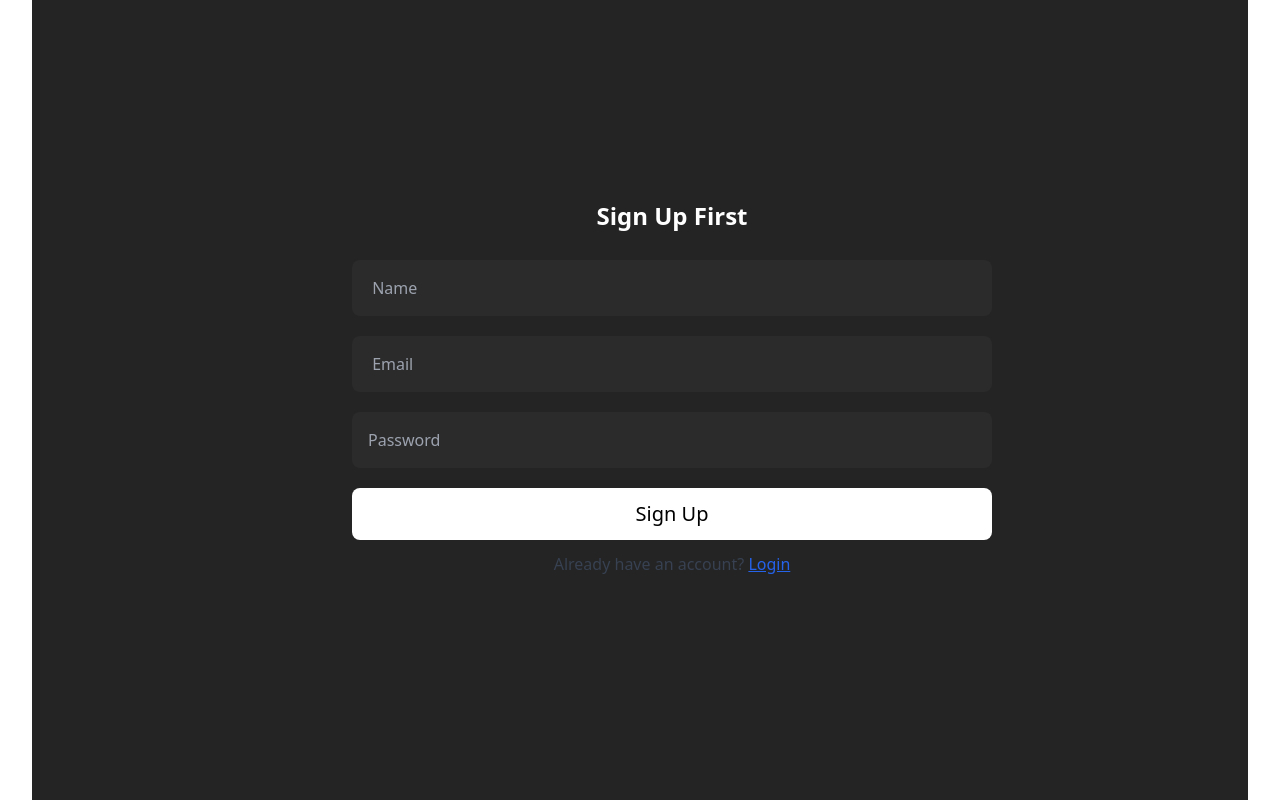
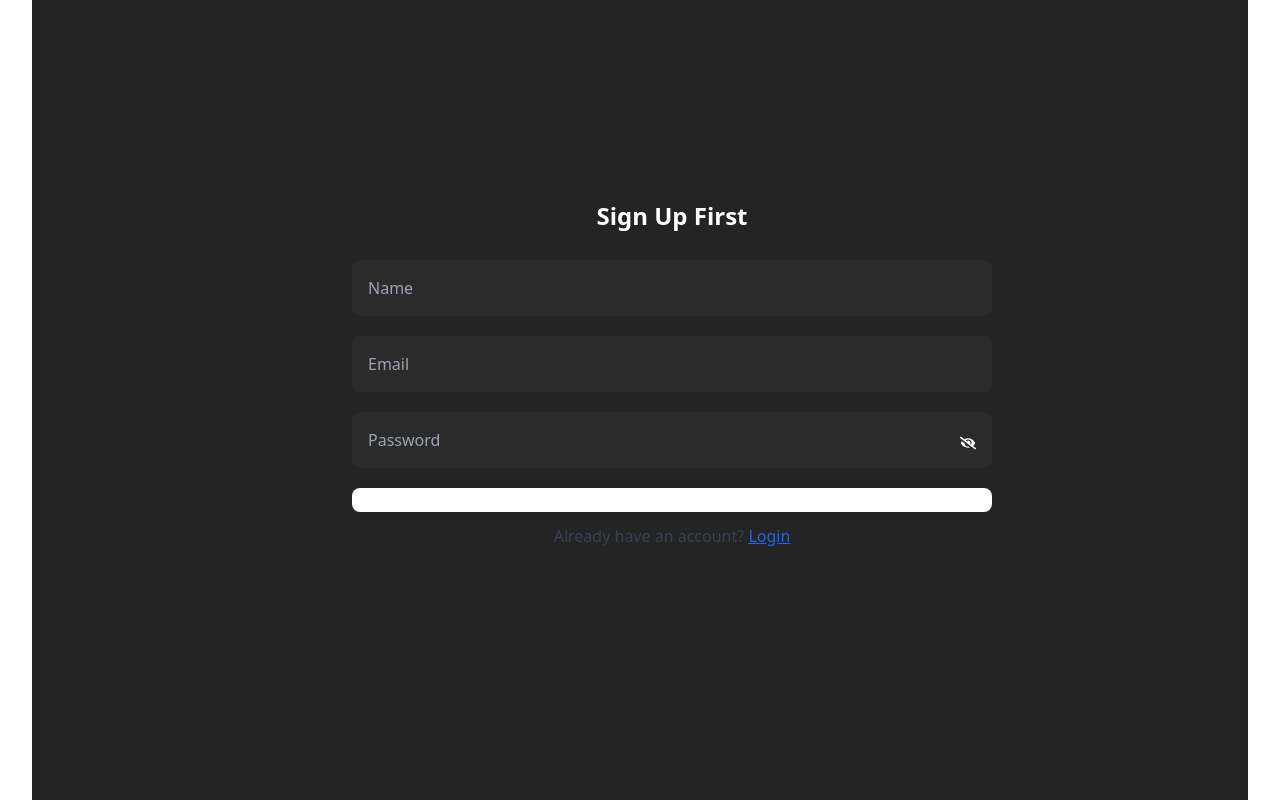
Before and after one commit to ikrar24/NoteApp-FullStack, a React (Vite) app in the folder Frontend/: page /signup in a window 1280 px wide. Built offline with nearby package versions, Linux system fonts and the light colour scheme.

Commit message:
add working logut

```diff
--- a/Frontend/src/Components/Navbar.jsx
+++ b/Frontend/src/Components/Navbar.jsx
@@ -37,7 +37,6 @@ setLoading(true)
 
 
 if (reqLogOut.ok) {
-   localStorage.removeItem("authToken");
 
 toast.success(DataLogOut.message)
 
--- a/Frontend/src/Pages/Login.jsx
+++ b/Frontend/src/Pages/Login.jsx
@@ -1,8 +1,9 @@
-import React, { useState } from "react";
+import React, { useRef, useState } from "react";
 import { Link, useNavigate } from "react-router-dom";
 import { toast } from "react-toastify";
 import LoadingEffects from "../Components/LoadingEffects";
 import { GetToken } from "../Store/GetAuthToken";
+import { FaEye, FaEyeSlash } from "react-icons/fa";
 
 function Login() {
   const inputStyle = "background-icons p-3 md:p-4 rounded-lg outline-none";
@@ -10,8 +11,31 @@ function Login() {
   const [password, setPassword] = useState("");
   const [loading, setLoading] = useState(false);
   const navigate = useNavigate();
+  const passwordInput = useRef(null);
 
-  // handle login
+  const [showPassword, setShowPassword] = useState(false);
+
+
+  // handle password
+  const togglePassword = () => {
+    if (passwordInput.current) {
+      // type toggle
+      passwordInput.current.type = showPassword ? "password" : "text";
+
+
+
+      setShowPassword(!showPassword);
+    }
+  };
+
+
+
+
+
+
+
+
+// handle login
   const handleLogin = async (e) => {
     e.preventDefault();
     try {
@@ -55,6 +79,8 @@ function Login() {
     }
   };
 
+
+
   return (
     <>
       <section className="flex items-center justify-center w-screen h-screen">
@@ -71,15 +97,35 @@ function Login() {
               onChange={(e) => setEmail(e.target.value)}
               required
             />
+
+            <div className=" relative " >
+
+
             <input
-              type="password"
+              type={showPassword ? "text" : "password"}
               placeholder="Password"
-              className={inputStyle}
+              className={`${inputStyle} w-full `}
               value={password}
               onChange={(e) => setPassword(e.target.value)}
               required
+              ref={passwordInput}
+
             />
 
+{/* toggle type of password  */}
+
+        {showPassword ? (
+        <FaEye
+          className="absolute right-4 bottom-[30%] cursor-pointer"
+          onClick={togglePassword}
+        />
+      ) : (
+        <FaEyeSlash
+          className="absolute right-4 bottom-[30%] cursor-pointer"
+          onClick={togglePassword}
+        />
+      )}
+</div>
             <button
               className="p-3 rounded-lg outline-none bg-white text-black text-xl"
               type="submit"
--- a/Frontend/src/Pages/SignUp.jsx
+++ b/Frontend/src/Pages/SignUp.jsx
@@ -2,14 +2,17 @@ import React, { useState } from "react";
 import { useNavigate, Link } from "react-router-dom";
 import { toast } from "react-toastify";
 import LoadingEffects from "../Components/LoadingEffects";
+import { FaEye, FaEyeSlash } from "react-icons/fa";
+import { SyncLoader } from "react-spinners";
 
 function SignUp() {
   const inputStyle = "background-icons p-3 md:p-4 rounded-lg outline-none";
   const [fullName, setFullName] = useState("");
   const [email, setEmail] = useState("");
   const [password, setPassword] = useState("");
+  const [showPassword, setShowPassword] = useState(false);
+  const [loading, setLoading] = useState(false);
   const navigate = useNavigate();
-  const [Loading, setLoading] = useState(false)
 
   const handleSubmit = async (e) => {
     e.preventDefault();
@@ -20,37 +23,34 @@ function SignUp() {
         headers: {
           "Content-Type": "application/json",
         },
-        body: JSON.stringify({
-          fullName,
-          email,
-          password,
-        }),
+        body: JSON.stringify({ fullName, email, password }),
       });
 
       const data = await res.json();
       if (res.ok) {
-       toast.success(data.message)
+        toast.success(data.message);
         navigate("/login");
       } else {
-        toast.error(data.message)
+        toast.error(data.message);
       }
     } catch (error) {
       console.error(error);
       alert("Server error, please try again later.");
-    }finally{
-      setLoading(false)
+    } finally {
+      setLoading(false);
     }
   };
 
   return (
-    <>    <section className="flex items-center justify-center w-screen h-screen">
+    <>
+      <section className="flex items-center justify-center w-screen h-screen">
         <div className="w-[90%] md:w-[50%] h-[50%]">
-        <h1 className="text-center text-2xl font-semibold"> Sign Up First </h1>
+          <h1 className="text-center text-2xl font-semibold">Sign Up First</h1>
 
           <form className="flex flex-col gap-5 mt-7" onSubmit={handleSubmit}>
             <input
               type="text"
-            placeholder=" Name "
+              placeholder="Name"
               className={inputStyle}
               value={fullName}
               onChange={(e) => setFullName(e.target.value)}
@@ -58,26 +58,41 @@ function SignUp() {
             />
             <input
               type="email"
-            placeholder=" Email "
+              placeholder="Email"
               className={inputStyle}
               value={email}
               onChange={(e) => setEmail(e.target.value)}
               required
             />
+
+            {/* Password Field with toggle */}
+            <div className="relative">
               <input
-            type="password"
+                type={showPassword ? "text" : "password"}
                 placeholder="Password"
-            className={inputStyle}
+                className={`${inputStyle} w-full`}
                 value={password}
                 onChange={(e) => setPassword(e.target.value)}
                 required
               />
+              {showPassword ? (
+                <FaEye
+                  className="absolute right-4 bottom-[30%] cursor-pointer"
+                  onClick={() => setShowPassword(false)}
+                />
+              ) : (
+                <FaEyeSlash
+                  className="absolute right-4 bottom-[30%] cursor-pointer"
+                  onClick={() => setShowPassword(true)}
+                />
+              )}
+            </div>
 
             <button
               className="p-3 rounded-lg outline-none bg-white text-black text-xl"
               type="submit"
             >
-            Sign Up
+
             </button>
           </form>
 
@@ -88,9 +103,9 @@ function SignUp() {
             </Link>
           </p>
         </div>
+      </section>
 
-    </section>
-      {Loading && <LoadingEffects />}
+      {loading && <LoadingEffects />}
     </>
   );
 }
```
Lines whose indentation alone changed are shown as unchanged.
